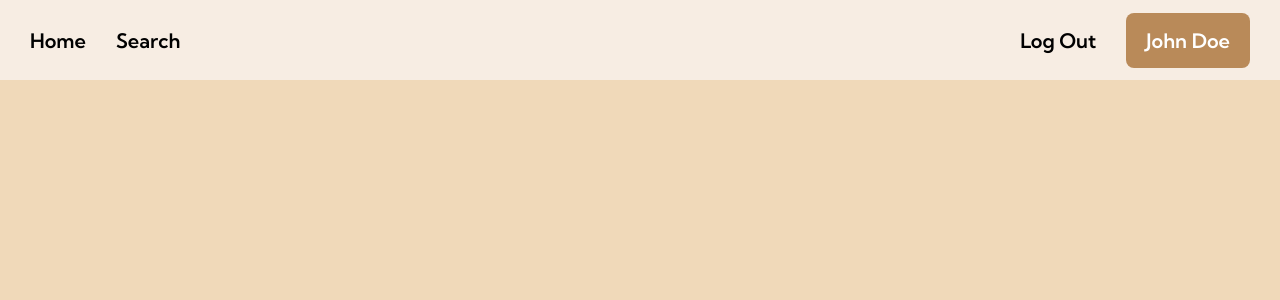
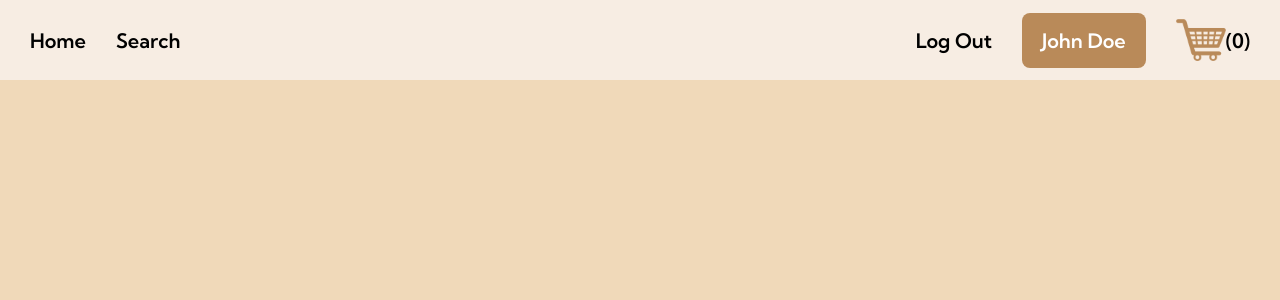
Before and after one commit to Vitaminchilled/FRONTEND-Group-2-Project-CS-490, a React (Vite) app: page /manage-gallery in a window 1280 px wide. Shown: the top 300 px of the page. Built offline with nearby package versions, Linux system fonts and the light colour scheme.

Commit message:
forgot to add the cart

```diff
--- a/src/components/NavBar.css
+++ b/src/components/NavBar.css
@@ -68,6 +68,15 @@
     height: 25px;
 }
 
+.NavBar .nav-link.SelectedCart {
+    background-color: #614a30; /*we can remove this its meh*/
+    color: #ffffff;
+    border-radius: 25px;
+    padding: 12px 18px;
+    transition: all 0.3s ease;
+    height: 25px;
+}
+
 .NavBar .nav-link.Selected:hover {
     background-color: #99744c;
 }
@@ -114,3 +123,11 @@
     pointer-events: none;
     cursor: default;
 }
+
+.cart-image {
+    width: 50px;
+    height: 50px;
+    object-fit: contain;
+    vertical-align: middle;
+    cursor: pointer;
+}
--- a/src/components/NavBar.jsx
+++ b/src/components/NavBar.jsx
@@ -1,6 +1,8 @@
 import React, { useState } from 'react'
 import { NavLink } from "react-router-dom";
 import { useUser } from "../context/UserContext";
+import emptyCart from "../assets/ShoppingCart.png"
+import fullCart from "../assets/FullShoppingCart.png"
 import './NavBar.css'
 
 function NavBar() {
@@ -154,6 +156,22 @@ function NavBar() {
                 )
               }
             </li>
+            <li
+              className='nav-item'
+            >
+              <NavLink
+                to="/shopping-cart"
+                end={false}
+                className={({ isActive }) => isActive ? "nav-link SelectedCart" : "nav-link"}
+              >
+                <img
+                  className='cart-image'
+                  src={emptyCart}
+                  alt="Cart"
+                />
+                {`(0)`} {/* eventually add the number of cart items here and add if for when cart isnt empty for different icon*/}
+              </NavLink>
+            </li>
           </>
         )}
         {/* RIGHT: Owner */}
```
